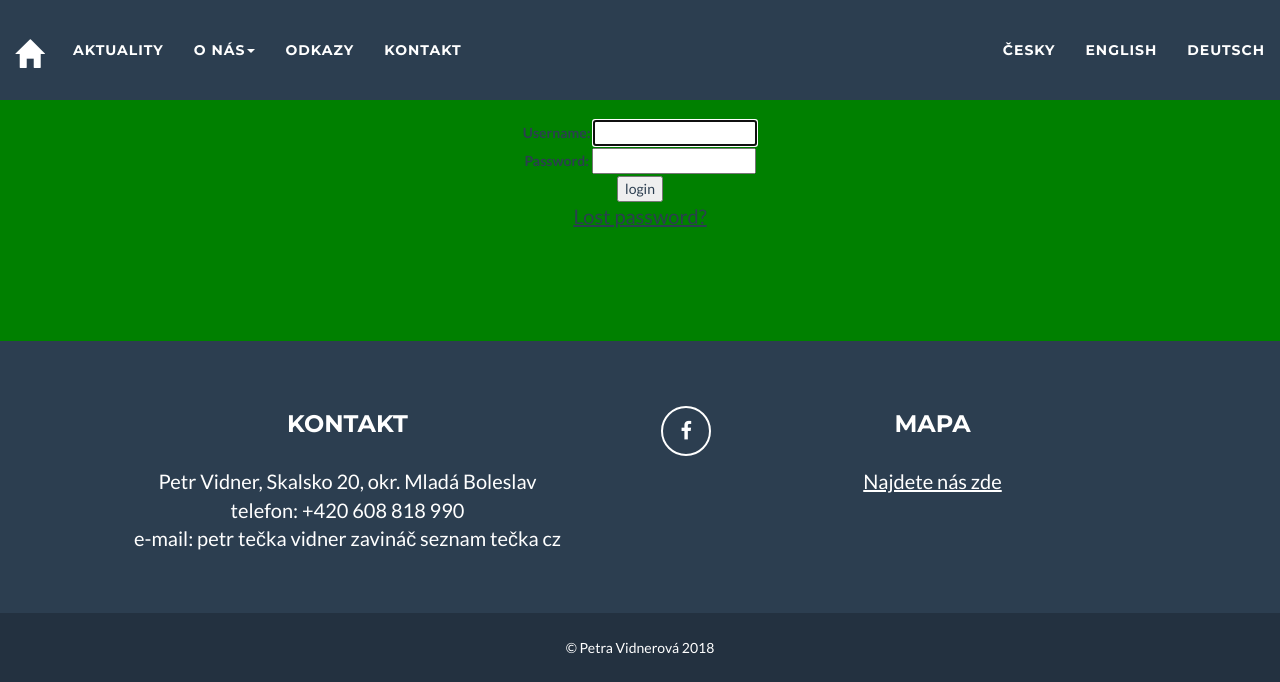
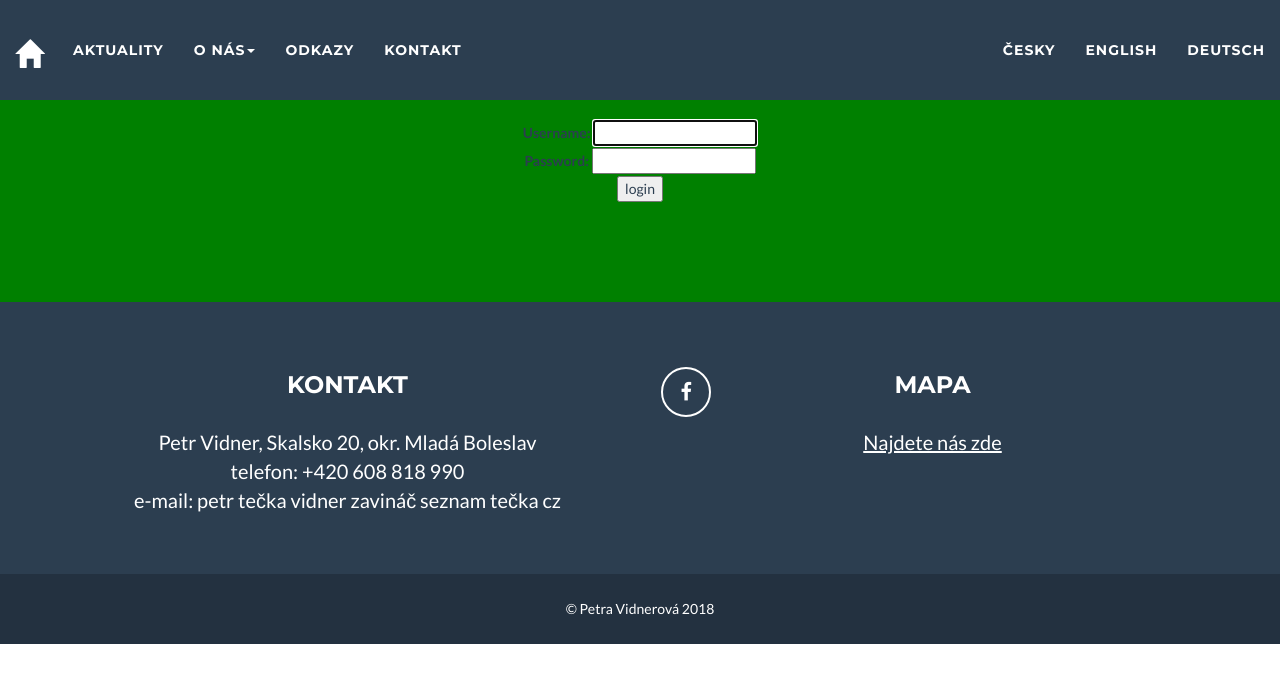
Before and after one commit to PetraVidnerova/mala-draha-skalsko-django, a Django app: page /accounts/login/ in a window 1280 px wide. Shown: the top 682 px of the page. Run offline with Django 3.2, Linux system fonts and the light colour scheme; some libraries are stand-ins or nearby versions.

Commit message:
no lost password option, minor changes

```diff
--- a/mala_draha_skalsko/settings.py
+++ b/mala_draha_skalsko/settings.py
@@ -38,7 +38,7 @@ INSTALLED_APPS = [
     'django.contrib.messages',
     'django.contrib.staticfiles',
     'main',
-    'news'
+    'news',
 ]
 
 MIDDLEWARE = [
--- a/mala_draha_skalsko/urls.py
+++ b/mala_draha_skalsko/urls.py
@@ -19,10 +19,9 @@ from django.contrib.auth import views as auth_views
 
 
 
-
 urlpatterns = [
     path('', include('main.urls')),
     path('aktuality', include('news.urls')),
-    path('admin/', admin.site.urls),
+    #    path('admin/', admin.site.urls),
     path('accounts/', include('django.contrib.auth.urls')),
 ]
--- a/templates/registration/login.html
+++ b/templates/registration/login.html
@@ -34,7 +34,5 @@
 </div>
 </form>
 
-{# Assumes you setup the password_reset view in your URLconf #}
-<p><a href="{% url 'password_reset' %}">Lost password?</a></p>
 </section>
 {% endblock %}
```
